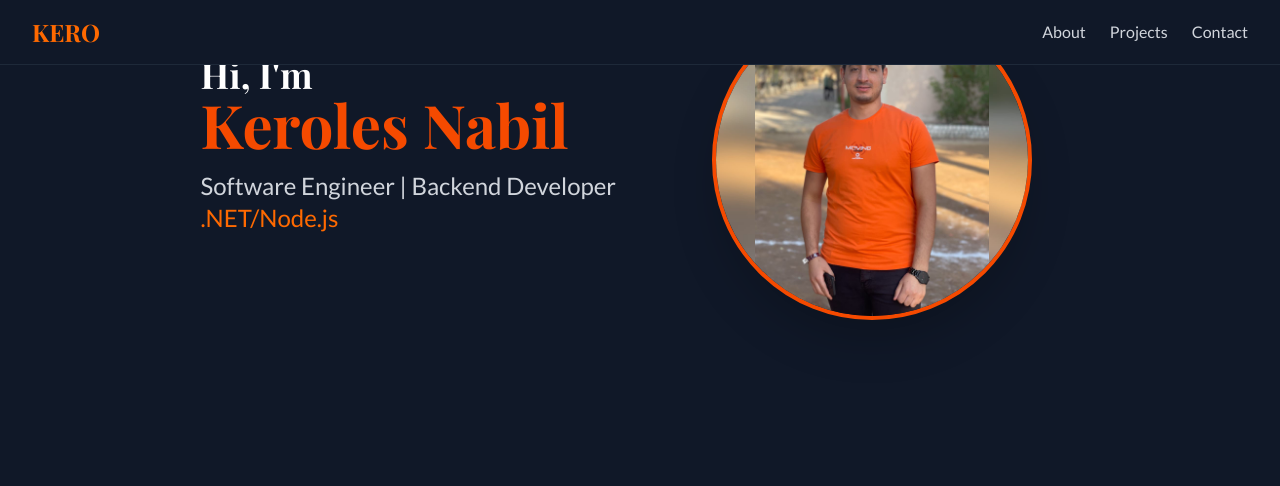
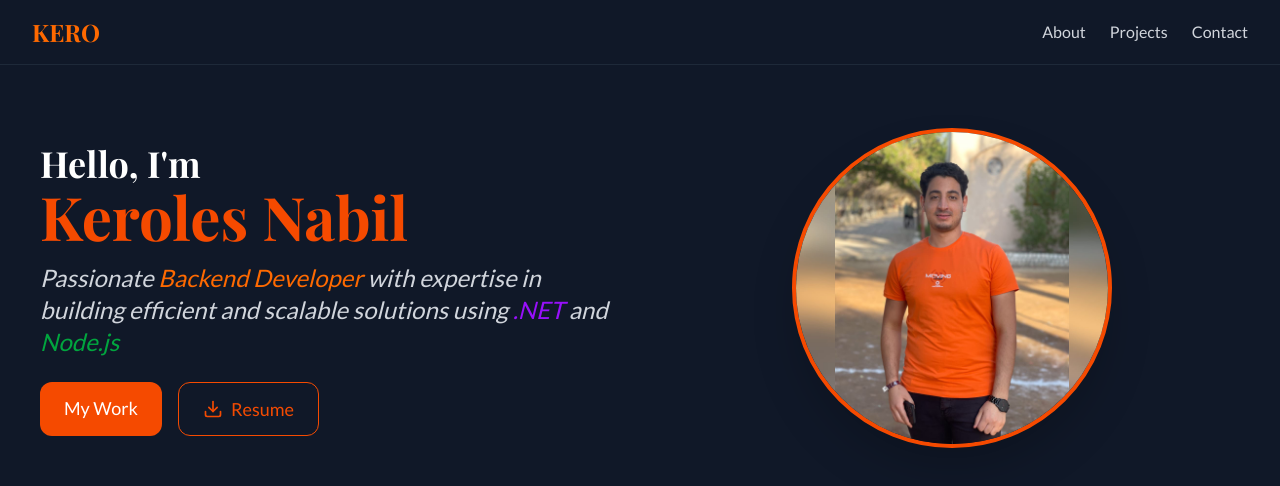
Before and after one commit to kerolesnabiel/portfolio, a React (Vite) app: page / in a window 1280 px wide. Shown: the top 486 px of the page. Built offline with nearby package versions, Linux system fonts and the light colour scheme.

Commit message:
Enhance Banner component with animations and add download link for resume

```diff
--- a/src/components/Banner.tsx
+++ b/src/components/Banner.tsx
@@ -1,36 +1,72 @@
+import { Download } from "lucide-react";
 import { motion } from "motion/react";
 
 const Banner = () => {
   return (
-    <section className="container grid place-items-center px-4 sm:px-6 lg:px-8">
+    <section className="container grid place-items-center px-4 sm:px-6 lg:px-8 mx-auto mt-24 md:mt-32">
       <div className="grid md:grid-cols-2 items-center gap-12">
         <motion.div
-          initial={{ opacity: 0, x: -50 }}
+          initial={{ opacity: 0, x: -60 }}
           animate={{ opacity: 1, x: 0 }}
-          transition={{ duration: 0.8 }}
+          transition={{ duration: 0.8, ease: "easeOut" }}
         >
-          <h1 className= "text-4xl font-bold text-white mb-4">
-            <span className="block ">Hi, I'm</span>
-            <span className="block text-4xl md:text-6xl font-bold text-orange-600">Keroles Nabil</span>
-          </h1>
+          <motion.h1
+            initial={{ opacity: 0, y: 20 }}
+            animate={{ opacity: 1, y: 0 }}
+            transition={{ delay: 0.2, duration: 0.6 }}
+            className="text-2xl md:text-4xl font-bold text-white leading-tight mb-4"
+          >
+            Hello, I'm{" "}
+            <span className="text-orange-600 block text-4xl md:text-5xl lg:text-6xl">
+              Keroles Nabil
+            </span>
+          </motion.h1>
+
           <motion.p
-            initial={{ opacity: 0 }}
-            animate={{ opacity: 1 }}
-            transition={{ delay: 0.3, duration: 0.8 }}
-            className="text-xl md:text-2xl text-gray-300 mb-8"
+            initial={{ opacity: 0, y: 20 }}
+            animate={{ opacity: 1, y: 0 }}
+            transition={{ delay: 0.4, duration: 0.6 }}
+            className="text-lg md:text-2xl text-gray-300 mb-6 max-w-xl italic"
           >
-            Software Engineer | Backend Developer
-            <span className="block text-orange-500">.NET/Node.js</span>
+            Passionate{" "}
+            <span className="text-orange-500">Backend Developer </span>
+            with expertise in building efficient and scalable solutions using
+            <span className="text-purple-600"> .NET</span> and
+            <span className="text-green-600"> Node.js</span>
           </motion.p>
+
+          <div className="flex flex-wrap gap-4">
+            <motion.a
+              href="#projects"
+              initial={{ opacity: 0, y: 10 }}
+              animate={{ opacity: 1, y: 0 }}
+              transition={{ delay: 0.6, duration: 0.5 }}
+              className="inline-block bg-orange-600 hover:bg-orange-700 text-white px-4 py-2 sm:px-6 sm:py-3 rounded-xl text-sm sm:text-lg font-medium transition"
+            >
+              My Work
+            </motion.a>
+
+            <motion.a
+              href="/resume.pdf"
+              download
+              initial={{ opacity: 0, y: 10 }}
+              animate={{ opacity: 1, y: 0 }}
+              transition={{ delay: 0.7, duration: 0.5 }}
+              className="inline-flex items-center gap-2 border border-orange-600 text-orange-600 hover:bg-orange-600 hover:text-white px-4 py-2 sm:px-6 sm:py-3 rounded-xl text-sm sm:text-lg font-medium transition"
+            >
+              <Download className="w-5 h-5" />
+              Resume
+            </motion.a>
+          </div>
         </motion.div>
 
         <motion.div
-          initial={{ opacity: 0, scale: 0.5 }}
+          initial={{ opacity: 0, scale: 0.8 }}
           animate={{ opacity: 1, scale: 1 }}
           transition={{ duration: 0.8 }}
-          className="grid place-items-center"
+          className="flex justify-center"
         >
-          <div className="relative w-64 h-64 md:w-80 md:h-80 rounded-full overflow-hidden border-4 border-orange-600 shadow-2xl">
+          <div className="relative w-60 h-60 sm:w-72 sm:h-72 md:w-80 md:h-80 aspect-square rounded-full overflow-hidden border-4 border-orange-600 shadow-2xl">
             <img
               src="/src/assets/images/profile.jpeg"
               alt="Keroles Nabil"
```
